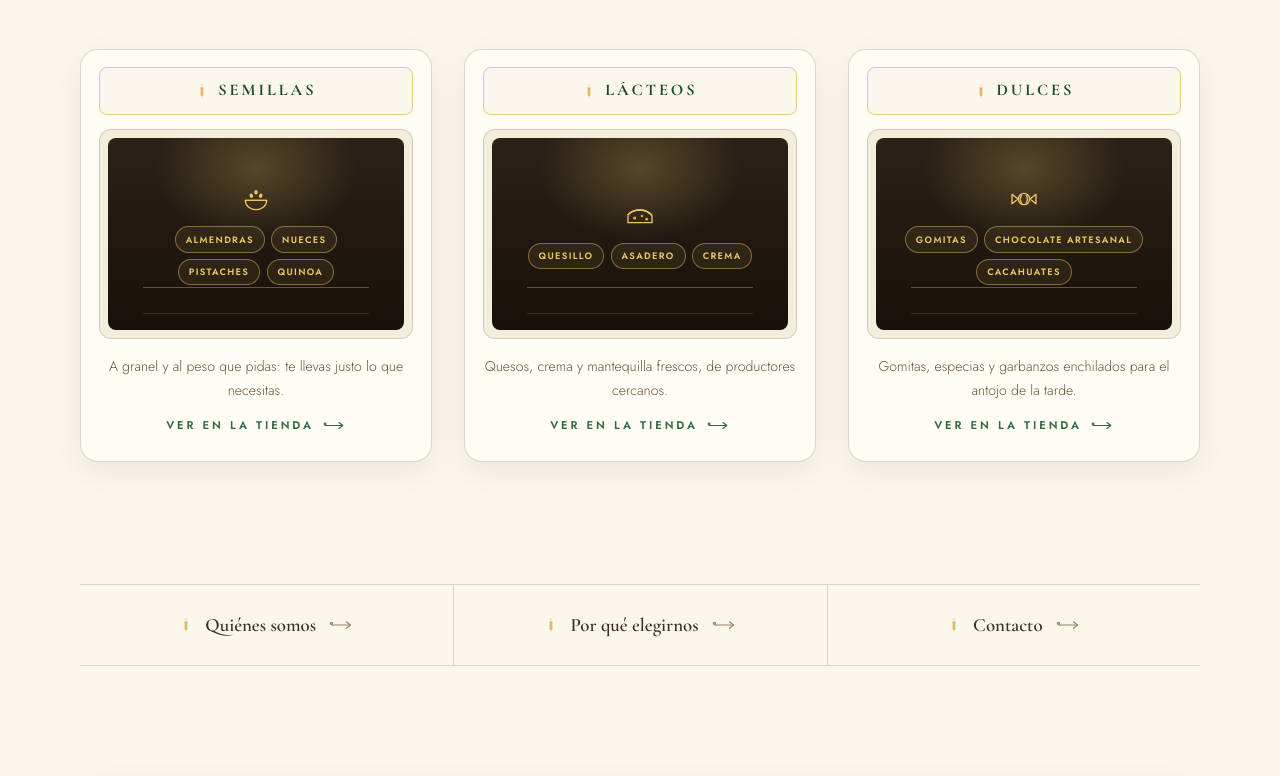
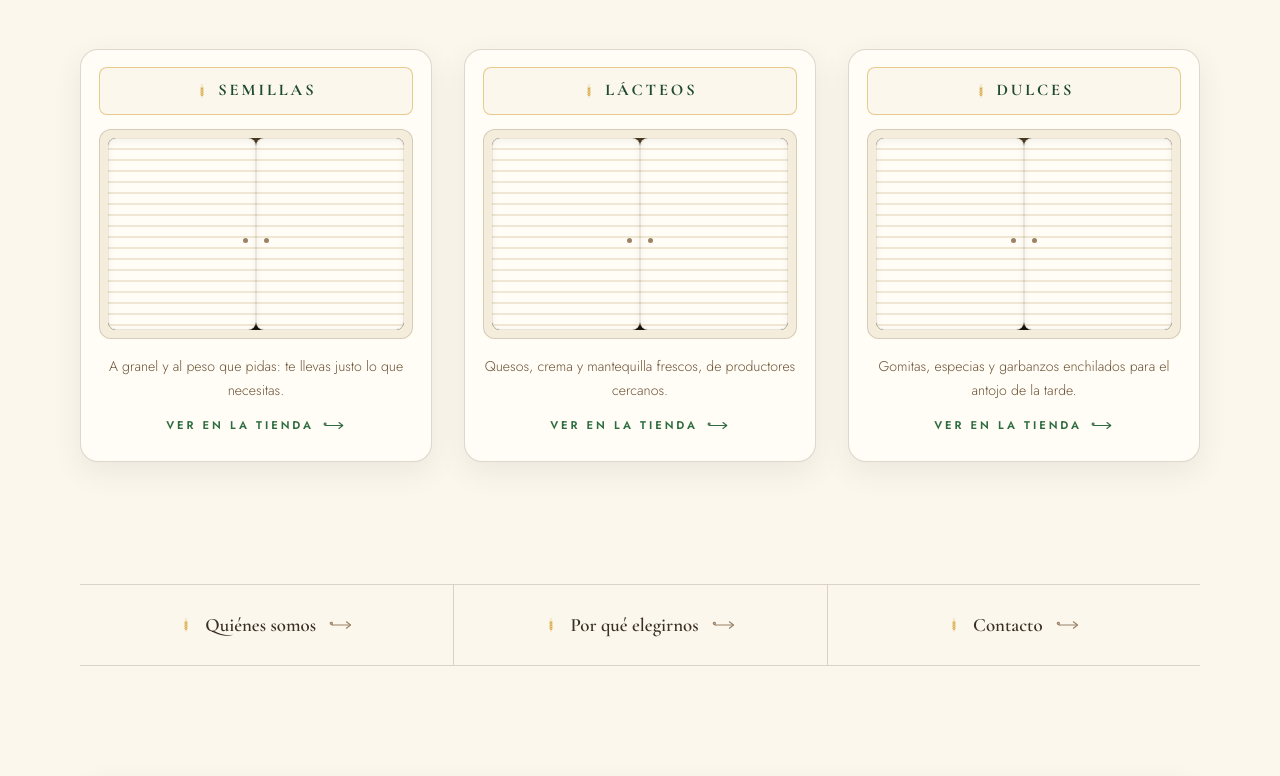
Before and after one commit to MrX-zeta/sabores-de-mi-tierra, a Next.js app in the folder apps/web/: page / in a window 1280 px wide. Shown: the part 1180-1956 px from the top of the page. Built offline with nearby package versions, Linux system fonts and the light colour scheme.

Commit message:
feat(web): menu movil + puertas tactiles controladas por toque

```diff
--- a/apps/web/src/app/globals.css
+++ b/apps/web/src/app/globals.css
@@ -132,6 +132,49 @@ h1 em, h2 em { font-style: italic; color: var(--verde-700); }
 .nav a:hover { color: var(--verde-900); }
 .nav a:hover::after, .nav a.act::after { width: 100%; }
 .nav a.act { color: var(--verde-900); font-weight: 600; }
+
+.header-acciones { display: flex; align-items: center; gap: 0.8rem; }
+
+/* hamburguesa (solo móvil) */
+.menu-btn {
+  display: none; flex-direction: column; justify-content: center; gap: 5px;
+  width: 42px; height: 42px; padding: 9px;
+  background: none; border: 1px solid var(--hairline); border-radius: 10px; cursor: pointer;
+}
+.menu-btn span {
+  display: block; height: 2px; width: 100%; border-radius: 2px;
+  background: var(--verde-900);
+  transition: transform 0.35s var(--ease-out), opacity 0.25s;
+}
+.menu-btn.abierto span:nth-child(1) { transform: translateY(7px) rotate(45deg); }
+.menu-btn.abierto span:nth-child(2) { opacity: 0; }
+.menu-btn.abierto span:nth-child(3) { transform: translateY(-7px) rotate(-45deg); }
+
+/* panel móvil */
+.menu-movil {
+  position: fixed; inset: var(--header-h) 0 0 0; z-index: 49;
+  background: linear-gradient(180deg, var(--crema), var(--crema-2));
+  display: none; flex-direction: column; justify-content: space-between;
+  padding: clamp(1.6rem, 6vw, 3rem) 6vw calc(2rem + env(safe-area-inset-bottom));
+  opacity: 0; transform: translateY(-10px); pointer-events: none;
+  transition: opacity 0.4s var(--ease-out), transform 0.4s var(--ease-out);
+}
+.menu-movil.abierto { opacity: 1; transform: none; pointer-events: auto; }
+.menu-movil ul { display: flex; flex-direction: column; }
+.menu-movil li + li { border-top: 1px solid var(--hairline); }
+.menu-movil a:not(.btn) {
+  display: flex; align-items: center; gap: 0.9rem;
+  padding: 1.1rem 0.2rem;
+  font-family: var(--f-display); font-size: 1.5rem; font-weight: 600; color: var(--tinta);
+}
+.menu-movil a:not(.btn) svg { width: 16px; height: 16px; color: var(--oro); flex: none; }
+.menu-movil a.act { color: var(--verde-700); font-style: italic; }
+.menu-movil-wa { justify-content: center; }
+
+@media (prefers-reduced-motion: reduce) {
+  .menu-movil { transition: none; }
+  .menu-btn span { transition: none; }
+}
 
 /* botones */
 .btn {
@@ -668,6 +711,12 @@ h1 em, h2 em { font-style: italic; color: var(--verde-700); }
 /* ══════════ RESPONSIVE ══════════ */
 @media (max-width: 920px) {
   .nav { display: none; }
+  .menu-btn { display: flex; }
+  .menu-movil { display: flex; }
+  .puerta-cta {
+    border: 1px solid rgba(78, 148, 89, 0.45); border-radius: 999px;
+    padding: 0.55rem 1.1rem; background: rgba(78, 148, 89, 0.06);
+  }
   .faq-grid { grid-template-columns: 1fr; }
   .puertas, .prod-grid, .barrio-grid { grid-template-columns: 1fr; }
   .puertas { max-width: 420px; margin-inline: auto; margin-top: 3.4rem; }
@@ -682,6 +731,7 @@ h1 em, h2 em { font-style: italic; color: var(--verde-700); }
 }
 @media (max-width: 560px) {
   .brand-name { font-size: 1.02rem; }
+  .header-acciones .btn-wa-mini { display: none; }
   .hero-cta .btn { width: 100%; justify-content: center; }
   .footer-grid, .footer-fin { flex-direction: column; align-items: flex-start; }
   .footer-fin .top-btn { align-self: flex-end; }
--- a/apps/web/src/components/Fx.tsx
+++ b/apps/web/src/components/Fx.tsx
@@ -36,22 +36,22 @@ export default function Fx() {
       reveals.forEach((el) => el.classList.add("in"));
     }
 
-    // Puertas: en táctil se abren al entrar en vista y se cierran al salir
-    let ioPuertas: IntersectionObserver | undefined;
+    // Puertas: en táctil, el primer toque abre la puerta; solo "Ver en la tienda" navega
+    const limpiezasPuertas: Array<() => void> = [];
     if (!fine) {
-      const puertas = document.querySelectorAll(".puerta");
-      if ("IntersectionObserver" in window) {
-        ioPuertas = new IntersectionObserver(
-          (entries) =>
-            entries.forEach((e) =>
-              e.target.classList.toggle("abierta", e.isIntersecting && e.intersectionRatio > 0.6)
-            ),
-          { threshold: [0, 0.6, 1] }
-        );
-        puertas.forEach((p) => ioPuertas?.observe(p));
-      } else {
-        puertas.forEach((p) => p.classList.add("abierta"));
-      }
+      const puertas = document.querySelectorAll<HTMLElement>(".puerta");
+      puertas.forEach((puerta) => {
+        const alTocar = (ev: Event) => {
+          const objetivo = ev.target as HTMLElement;
+          if (objetivo.closest(".puerta-cta")) return; // el CTA sí navega
+          ev.preventDefault();
+          const estabaAbierta = puerta.classList.contains("abierta");
+          puertas.forEach((p) => p.classList.remove("abierta"));
+          if (!estabaAbierta) puerta.classList.add("abierta");
+        };
+        puerta.addEventListener("click", alTocar);
+        limpiezasPuertas.push(() => puerta.removeEventListener("click", alTocar));
+      });
     }
 
     // Tilt 3D
@@ -81,8 +81,8 @@ export default function Fx() {
 
     return () => {
       io?.disconnect();
-      ioPuertas?.disconnect();
       cleanups.forEach((fn) => fn());
+      limpiezasPuertas.forEach((fn) => fn());
     };
   }, [pathname]);
 
--- a/apps/web/src/components/Header.tsx
+++ b/apps/web/src/components/Header.tsx
@@ -2,6 +2,7 @@
 
 import Link from "next/link";
 import { usePathname } from "next/navigation";
+import { useEffect, useState } from "react";
 import { site, waLink } from "@sabores/config";
 import { Espiga, IconWa } from "./Espiga";
 
@@ -14,6 +15,14 @@ const enlaces = [
 
 export default function Header() {
   const pathname = usePathname();
+  const [abierto, setAbierto] = useState(false);
+
+  // Cerrar el menú al navegar y bloquear el scroll del fondo mientras está abierto
+  useEffect(() => setAbierto(false), [pathname]);
+  useEffect(() => {
+    document.body.style.overflow = abierto ? "hidden" : "";
+    return () => { document.body.style.overflow = ""; };
+  }, [abierto]);
 
   return (
     <header className="header">
@@ -31,10 +40,41 @@ export default function Header() {
             </Link>
           ))}
         </nav>
-        <a className="btn btn-verde btn-wa-mini" href={waLink()} target="_blank" rel="noopener">
-          <IconWa /> WhatsApp
+        <div className="header-acciones">
+          <a className="btn btn-verde btn-wa-mini" href={waLink()} target="_blank" rel="noopener">
+            <IconWa /> WhatsApp
+          </a>
+          <button
+            className={`menu-btn${abierto ? " abierto" : ""}`}
+            onClick={() => setAbierto(!abierto)}
+            aria-label={abierto ? "Cerrar menú" : "Abrir menú"}
+            aria-expanded={abierto}
+            aria-controls="menu-movil"
+          >
+            <span /><span /><span />
+          </button>
+        </div>
+      </div>
+
+      <nav id="menu-movil" className={`menu-movil${abierto ? " abierto" : ""}`} aria-label="Menú móvil">
+        <ul>
+          <li>
+            <Link href="/" className={pathname === "/" ? "act" : undefined}>
+              <Espiga /> Inicio
+            </Link>
+          </li>
+          {enlaces.map((e) => (
+            <li key={e.href}>
+              <Link href={e.href} className={pathname === e.href ? "act" : undefined}>
+                <Espiga /> {e.label}
+              </Link>
+            </li>
+          ))}
+        </ul>
+        <a className="btn btn-whatsapp menu-movil-wa" href={waLink()} target="_blank" rel="noopener">
+          <IconWa /> Escríbenos por WhatsApp
         </a>
-      </div>
+      </nav>
     </header>
   );
 }
```
